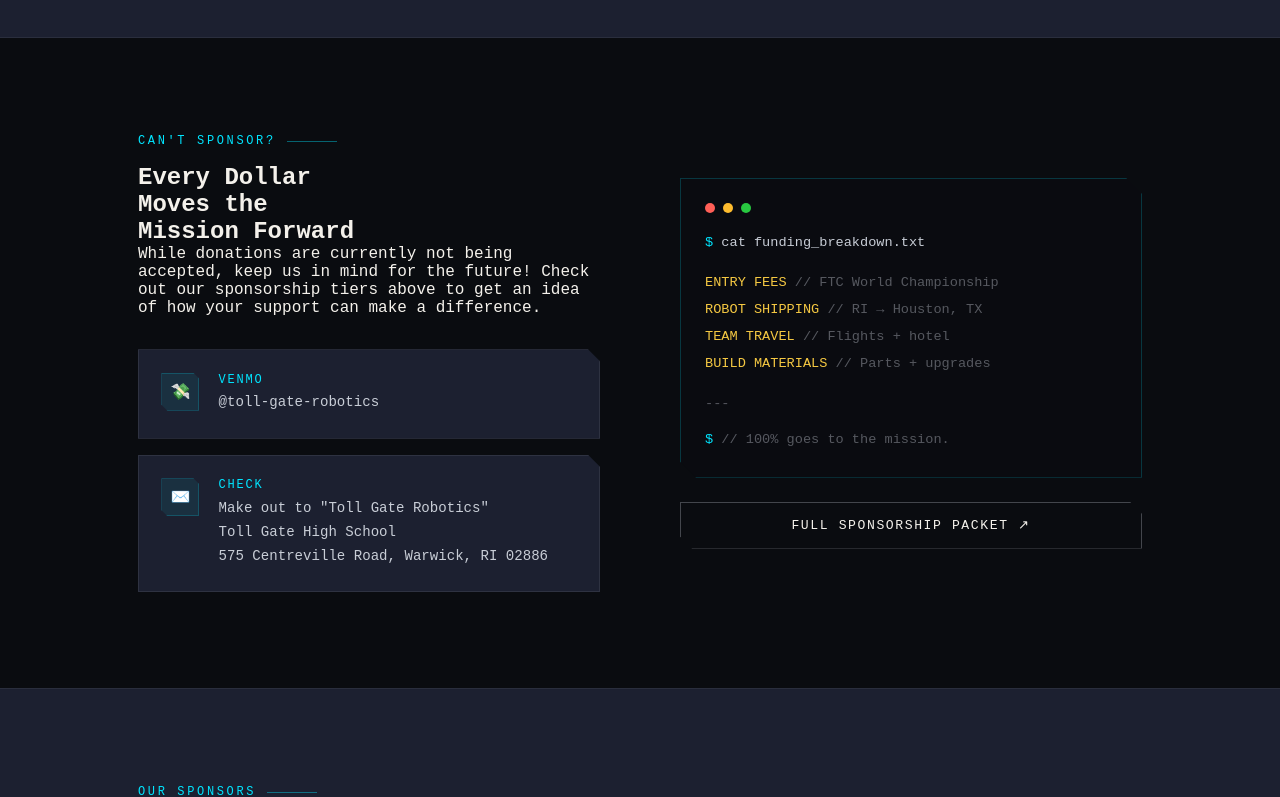
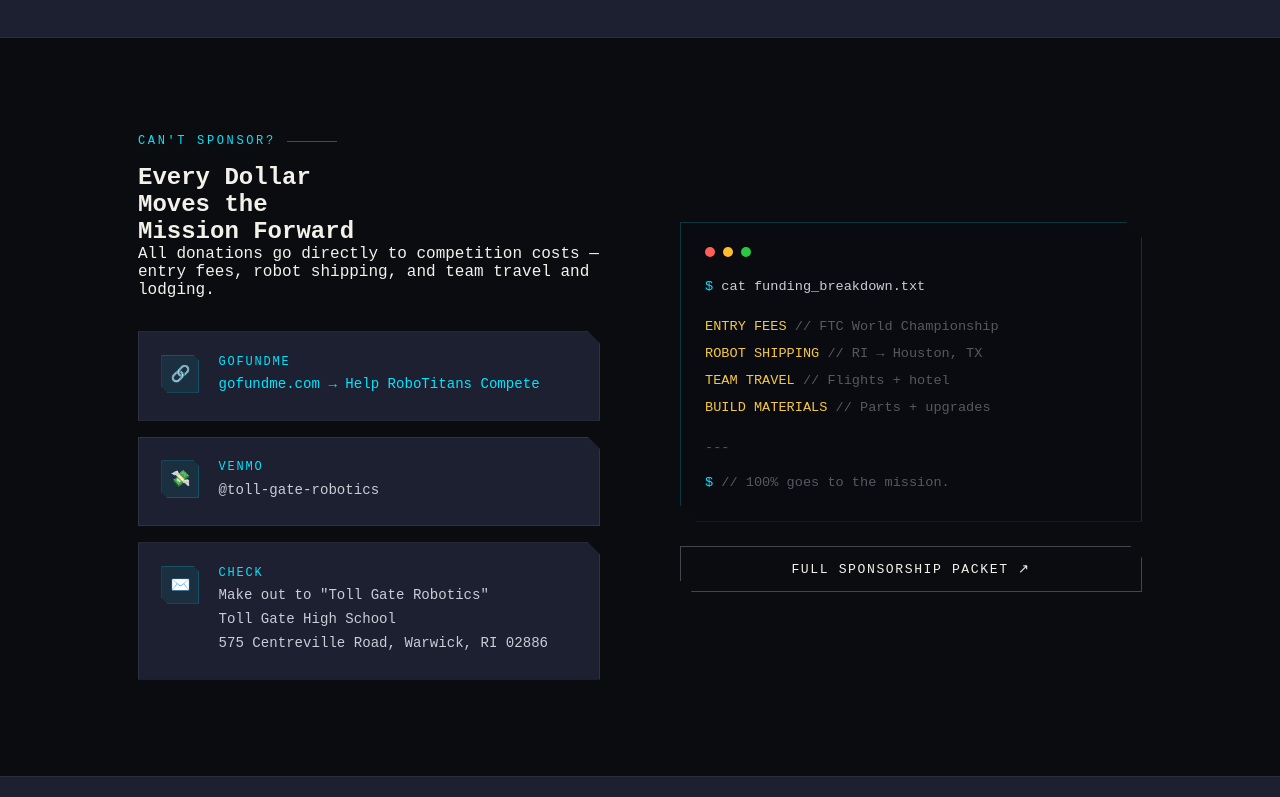
Before and after one commit to jvgiv/robot, a Next.js app: page / in a window 1280 px wide. Shown: the part 4060-4857 px from the top of the page. Built offline with nearby package versions, Linux system fonts and the light colour scheme.

Commit message:
pushing latest

```diff
--- a/src/app/components/home/Donate.js
+++ b/src/app/components/home/Donate.js
@@ -13,21 +13,21 @@ export default function Donate() {
           Mission Forward
         </h2>
         <p>
-          {/* All donations go directly to competition costs — entry fees, robot
-          shipping, and team travel and lodging for Worlds in Houston. */}
-          While donations are currently not being accepted, keep us in mind for
+          All donations go directly to competition costs — entry fees, robot
+          shipping, and team travel and lodging.
+          {/* While donations are currently not being accepted, keep us in mind for
           the future! Check out our sponsorship tiers above to get an idea of
-          how your support can make a difference.
+          how your support can make a difference. */}
         </p>
 
         <div className="donate-methods">
-          {/* <div className="donate-method">
+          <div className="donate-method">
             <div className="donate-icon">🔗</div>
             <div>
               <div className="donate-method-label">GoFundMe</div>
               <div className="donate-method-detail">
                 <a
-                  href="https://www.gofundme.com/f/help-robotitans-compete-in-world-championship"
+                  href="https://www.gofundme.com/f/support-the-robotitans"
                   target="_blank"
                   style={{ color: "var(--electric)", textDecoration: "none" }}
                 >
@@ -35,7 +35,7 @@ export default function Donate() {
                 </a>
               </div>
             </div>
-          </div> */}
+          </div>
           <div className="donate-method">
             <div className="donate-icon">💸</div>
             <div>
--- a/src/app/components/home/HomeTop.js
+++ b/src/app/components/home/HomeTop.js
@@ -20,7 +20,7 @@ export default function HomeTop() {
         </p>
         <div className="hero-cta">
           <a
-            href="https://www.gofundme.com/f/help-robotitans-compete-in-world-championship"
+            href="https://www.gofundme.com/f/support-the-robotitans"
             target="_blank"
             className="btn btn-primary"
           >
```
